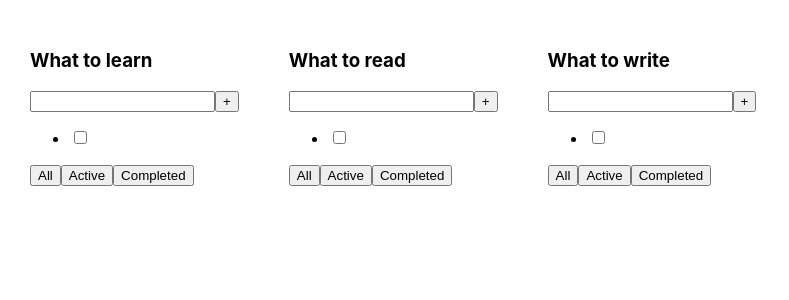
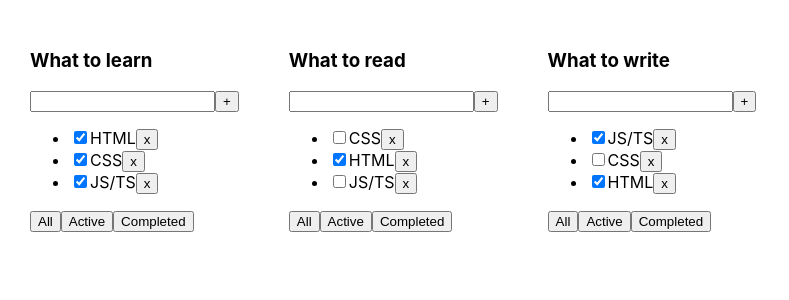
Before and after one commit to Grisha0404/NewTodolist, a React (Create React App) app: page / in a window 1280 px wide. Shown: the top 300 px of the page, without its empty margins (0-789 px from the left). Built offline with nearby package versions, Linux system fonts and the light colour scheme.

Commit message:
Update Task.tsx

```diff
--- a/src/Task.tsx
+++ b/src/Task.tsx
@@ -1,13 +1,28 @@
 import React from 'react';
-import {TaskType} from "./TodoList";
+import {TaskType, TodoListPopsType} from "./TodoList";
 
-type TaskPropsType = TaskType
+type TaskPropsType = {
+    task: Array<TaskType>
+    removeTask: (id: number) => void
+}
+
 const Task = (props: TaskPropsType) => {
     return (
         <div>
+            {
+                props.task.map(t =>
+                    <li>
+                        <input onClick={() => {
+                            alert("click")
+                        }} type="checkbox" checked={t.isDone}/>
+                        <span>{t.title}</span>
+                        <button onClick={() => {
+                            props.removeTask(t.id)
+                        }}>x
+                        </button>
+                    </li>)
 
-            <li><input type="checkbox" checked={props.isDone}/> <span>{props.title}</span></li>
-
+            }
         </div>
     );
 };
```
